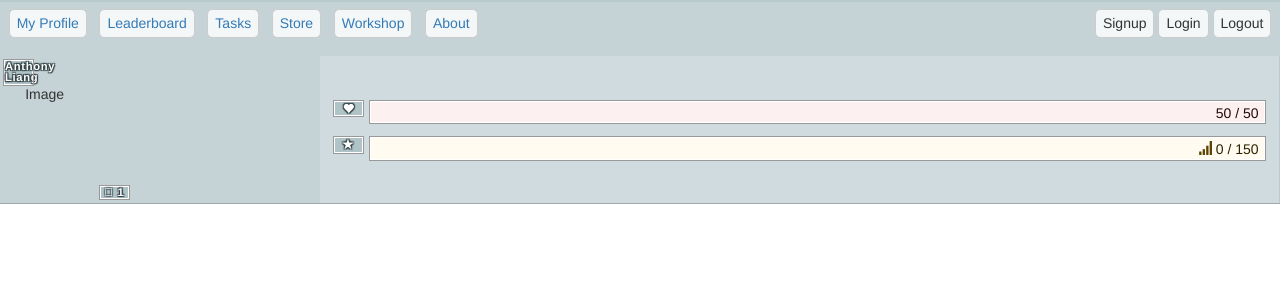
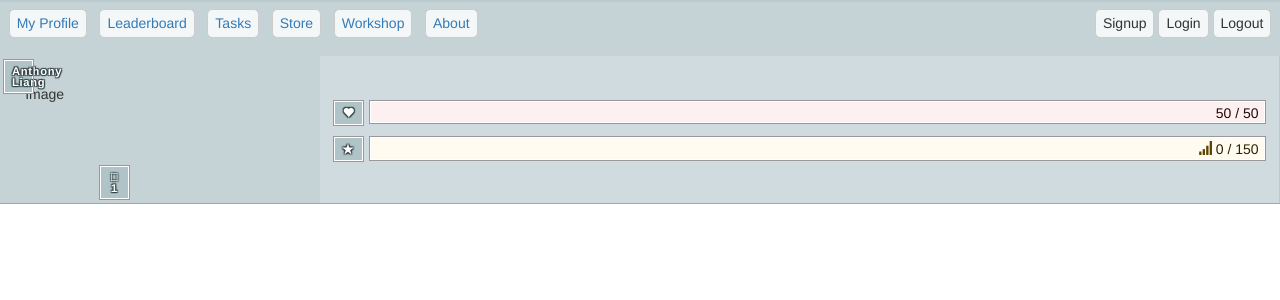
Before and after one commit to aliang8/TeamLAJICK, a Flask app: page /home in a window 1280 px wide. Shown: the top 300 px of the page. Run offline with Flask 2, Linux system fonts and the light colour scheme; a user stored in the database is signed in; data comes from the database, SQL or seed files in the repository; data that the repository does not hold is empty; some libraries are stand-ins or nearby versions.

Commit message:
Fix css file

```diff
--- a/static/life.css
+++ b/static/life.css
@@ -104,7 +104,7 @@
 }
 
 .hero-stats .meter-label, .herobox .avatar-level, .herobox .avatar-name{
-	padding: .382em, .618em !important;
+	padding: .382em .618em !important;
 	float: left;
 	background-color: #b0c3c7 !important;
 	text-shadow: -1px -1px 1px #2f3f42, 1px -1px 1px #2f3f42, -1px 1px 1px #2f3f42, 1px 1px 1px #2f3f42;
@@ -189,6 +189,7 @@
 	padding-left: 10px;
 	padding-right: 10px;
 	margin-bottom: 15px;
+}
 
 #myC{
 	width:100%;
@@ -201,10 +202,11 @@
 
 .carousel-indicators li{
 	visibility: hidden;
+}
 
 .habits{
 	padding: 1.5em;
-	background #f2f5f6;
+	background: #f2f5f6;
 	border: 1px solid #c3d1d6;
 	font-family: Lato, sans-serif;
 }
```
